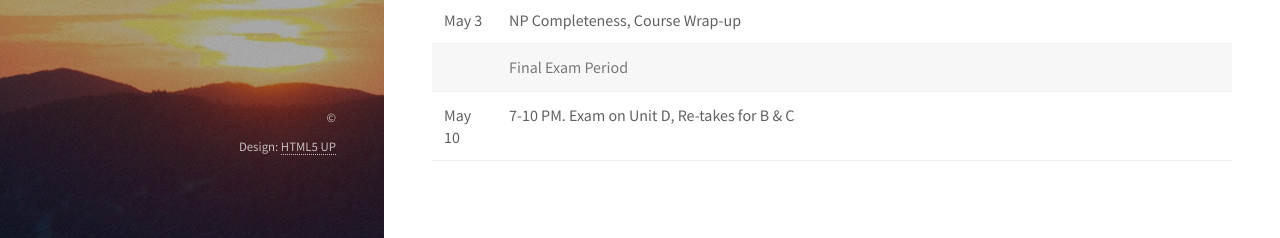
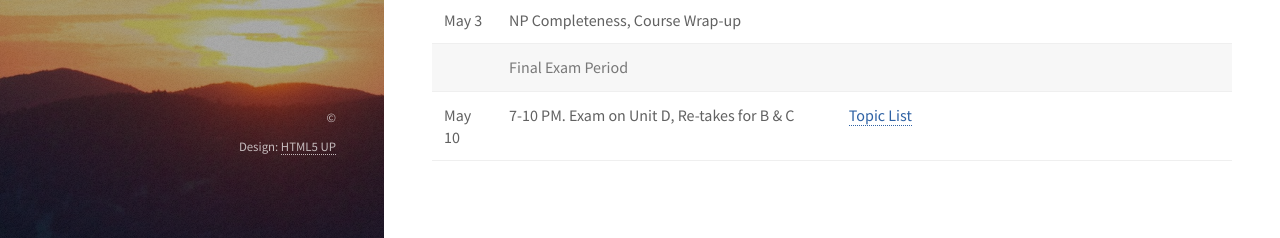
Before and after one commit to uva-cs/cs4102-s22, a Jekyll site: the page built from slides/schedule.md, in a window 1280 px wide and 900 px high, scrolled down 1696 px. Shown: the part 659-897 px from the top of the window. Built offline with Jekyll 4.4.1, drawn with Linux system fonts in a browser that asks for light colours; nearby versions of some CDN libraries; library files that are not in the unit come from our copies.

Commit message:
Exam D topic list listed in schdule

```diff
--- a/slides/schedule.md
+++ b/slides/schedule.md
@@ -44,4 +44,4 @@
 | Apr 28  | NP Completeness                                               | Hott's [pdf](cs4102_D4_NPC1_Hott.pdf). Horton's [ppt](cs4102_D4_NPC1_Horton.pptx), [pdf](cs4102_D4_NPC1_Horton.pdf).                                                                                                                     |          |                                   |
 | May 3   | NP Completeness, Course Wrap-up                               |                                                                                                                      |          |                                   |
 |         | **Final Exam Period**                                         |                                                                                                                      |          |                                   |
-| May 10  | 7-10 PM. Exam on Unit D, Re-takes for B & C                   |                                                                                                                      |          |                                   |
+| May 10  | 7-10 PM. Exam on Unit D, Re-takes for B & C                   | [Topic List](../unitd/exam-d-topics.html)                                                                                                                      |          |                                   |
```
